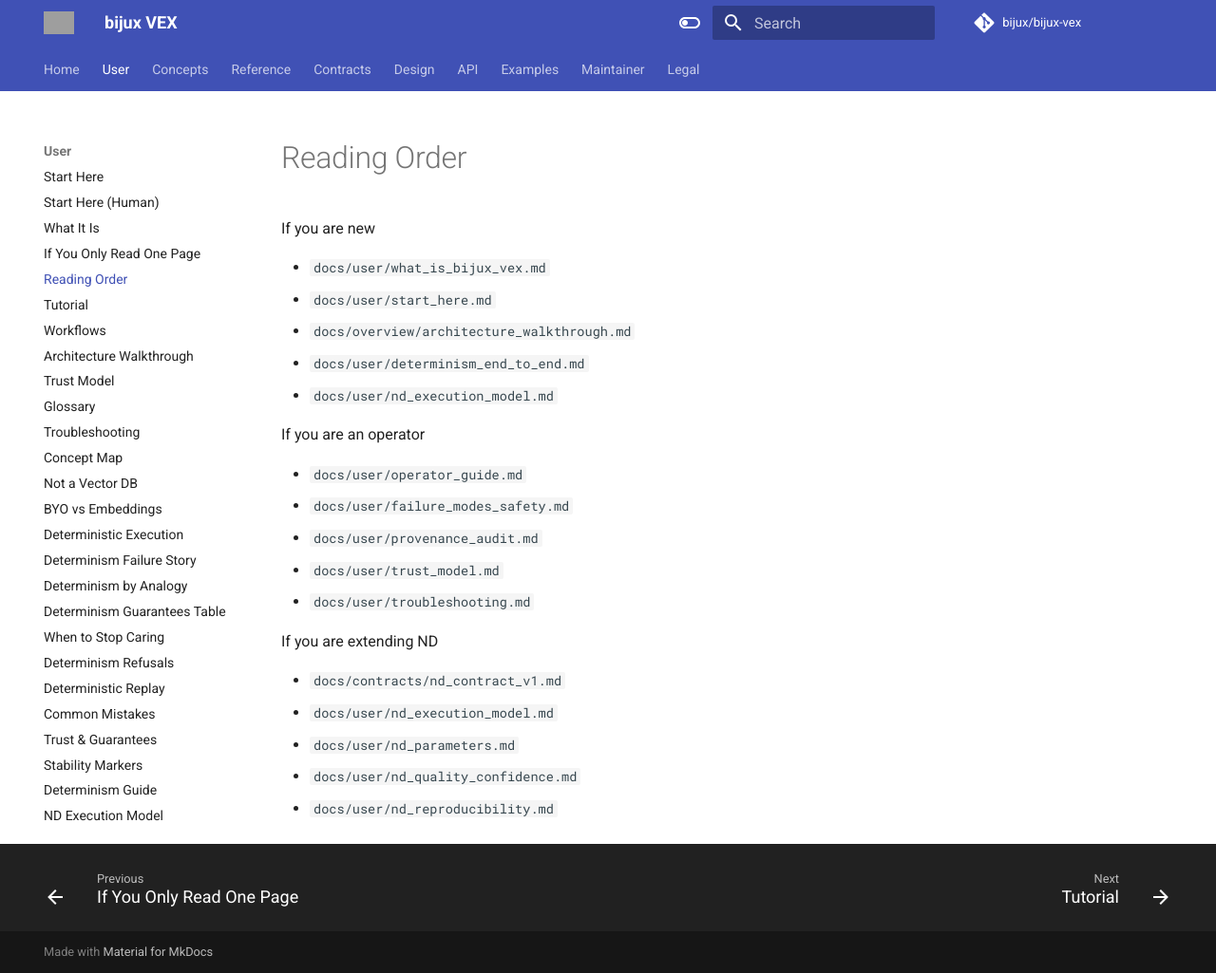
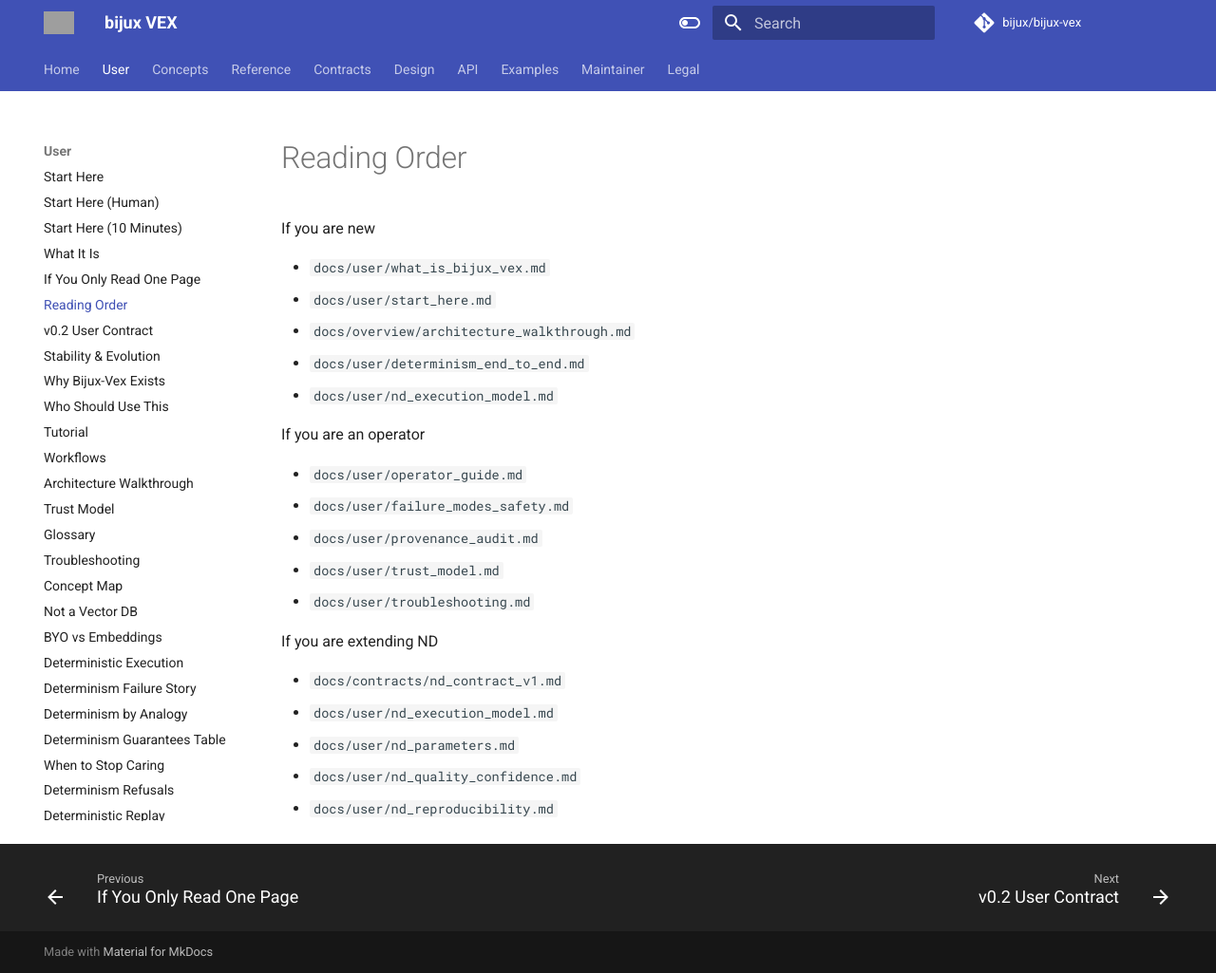
Before and after one commit to bijux/bijux-vex, an MkDocs documentation site: the page built from docs/user/reading_order.md, in a window 1280 px wide and 1025 px high. Shown: the whole window at 95% size. Built offline with MkDocs 1.6.1 and Material for MkDocs 9.7.7, drawn with Linux system fonts in a browser that asks for light colours; comment, search, counter and statistics services are not loaded; grey boxes are pictures that could not be loaded.

Commit message:
docs: update nav for consolidation pages

```diff
--- a/mkdocs.yml
+++ b/mkdocs.yml
@@ -34,9 +34,14 @@
   - User:
       - Start Here: user/start_here.md
       - Start Here (Human): user/start_here_human.md
+      - Start Here (10 Minutes): user/start_here_10_minutes.md
       - What It Is: user/what_is_bijux_vex.md
       - If You Only Read One Page: user/only_read_one_page.md
       - Reading Order: user/reading_order.md
+      - v0.2 User Contract: user/v0_2_user_contract.md
+      - Stability & Evolution: user/stability_evolution_policy.md
+      - Why Bijux-Vex Exists: user/why_bijux_vex_exists.md
+      - Who Should Use This: user/who_should_use.md
       - Tutorial: user/tutorial.md
       - Workflows: user/workflows.md
       - Architecture Walkthrough: overview/architecture_walkthrough.md
@@ -56,9 +61,12 @@
       - Common Mistakes: user/common_mistakes.md
       - Trust & Guarantees: user/trust_and_guarantees.md
       - Stability Markers: user/experimental_stable_markers.md
+      - Execution Mode Comparison: user/execution_mode_comparison.md
+      - Choose Execution Mode: user/choose_execution_mode.md
       - Determinism Guide: user/determinism_guide.md
       - ND Execution Model: user/nd_execution_model.md
       - ND Use Cases: user/nd_use_cases.md
+      - ND Terminology: user/nd_terminology.md
       - ND Quality & Confidence: user/nd_quality_confidence.md
       - ND Metrics Intuition: user/nd_metrics_intuition.md
       - ND Reproducibility: user/nd_reproducibility.md
@@ -68,6 +76,7 @@
       - ND Decision Tree: user/nd_decision_tree.md
       - ND Failure Story: user/nd_failure_story.md
       - ND Promises: user/nd_promises.md
+      - ND Trust Checklist: user/nd_trust_checklist.md
       - ND Production Guide: guides/nd_production.md
       - Vector Store Semantics: user/vector_store_semantics.md
       - Embedding Lifecycle: user/embedding_lifecycle.md
@@ -84,6 +93,9 @@
       - Before Production: user/before_production_checklist.md
       - Project Values: user/project_values.md
       - How To Think With Bijux-Vex: user/how_to_think_with_bijux_vex.md
+      - Freeze Meanings: user/freeze_meanings.md
+      - Known Limitations: user/known_limitations.md
+      - Release Narrative: user/release_notes_narrative.md
       - Vector Stores:
           - Memory: user/vectorstores/memory.md
           - FAISS: user/vectorstores/faiss.md
@@ -93,6 +105,7 @@
       - External Misuse: user/external_misuse.md
   - Concepts:
       - Conceptual Overview: overview/concepts.md
+      - Architecture Overview: overview/architecture_overview.md
   - Reference:
       - Read This First: spec/read_this_first.md
       - System Contract: spec/system_contract.md
@@ -162,6 +175,7 @@
       - Release Process: maintainer/release_process.md
       - Release Checklist: maintainer/release_checklist.md
       - Release Dry Run: maintainer/release_dry_run.md
+      - Pre-Release Self-Audit: maintainer/pre_release_self_audit.md
       - v0.2.0 Checklist: maintainer/v0_2_0_progress_checklist.md
       - Docs Freeze Checklist: maintainer/docs_freeze_checklist.md
       - Design Diary: maintainer/design_diary.md
```
